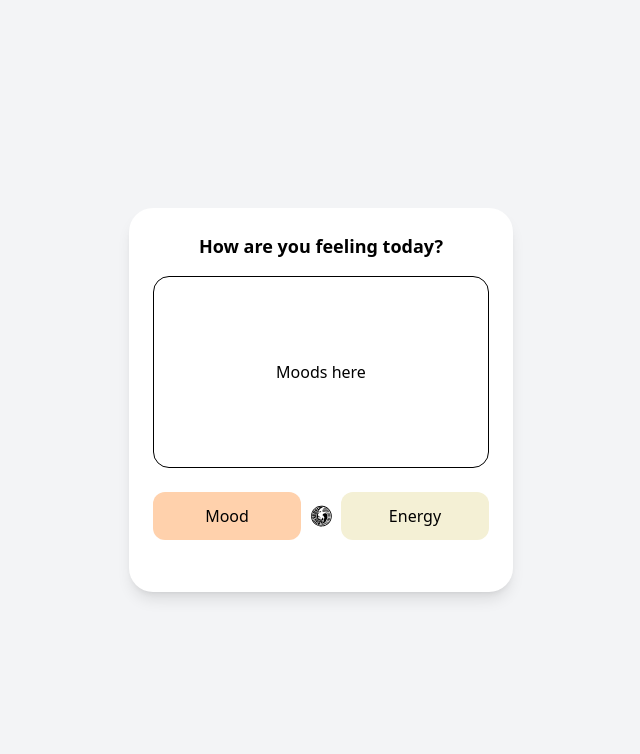
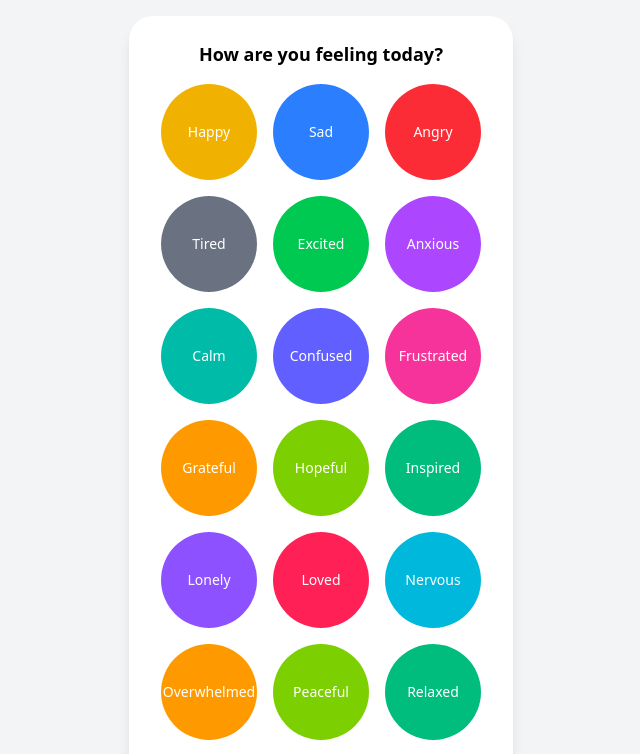
Before and after one commit to arvinsim/mood-tracker, a React (Vite) app: page /mood in a window 1280 px wide. Shown: the top 754 px of the page, without its empty margins (319-959 px from the left). Built offline with nearby package versions, Linux system fonts and the light colour scheme.

Commit message:
Add Mood component and integrate mood selection UI

```diff
--- /dev/null
+++ b/src/components/Mood.tsx
@@ -0,0 +1,14 @@
+interface MoodProps extends React.HTMLAttributes<HTMLDivElement> {
+	children?: React.ReactNode;
+}
+
+export const MoodItem: React.FC<MoodProps> = ({ children, color, ...rest }) => {
+	return (
+		<div
+			className={`${color} rounded-full h-24 w-24 flex items-center justify-center text-white font-medium cursor-pointer transition-transform hover:scale-105 text-sm`}
+			{...rest}
+		>
+			{children}
+		</div>
+	);
+};
--- a/src/routes/__root.tsx
+++ b/src/routes/__root.tsx
@@ -5,7 +5,7 @@ export const Route = createRootRoute({
 	component: () => {
 		return (
 			<div className="min-h-screen flex items-center justify-center bg-gray-100 p-4">
-				<div className="bg-white rounded-3xl shadow-lg p-6 w-full max-w-96 min-h-96">
+				<div className="max-h-screen bg-white rounded-3xl shadow-lg p-6 w-full max-w-96">
 					<Outlet />
 
 					{/* Mood and Energy Buttons */}
--- a/src/routes/mood.tsx
+++ b/src/routes/mood.tsx
@@ -1,10 +1,124 @@
 import { createFileRoute } from "@tanstack/react-router";
+import { MoodItem } from "../components/Mood";
 
 export const Route = createFileRoute("/mood")({
 	component: Mood,
 });
 
 function Mood() {
+	const moods = [
+		{
+			id: 1,
+			name: "Happy",
+			color: "bg-yellow-500",
+		},
+		{
+			id: 2,
+			name: "Sad",
+			color: "bg-blue-500",
+		},
+		{
+			id: 3,
+			name: "Angry",
+			color: "bg-red-500",
+		},
+		{
+			id: 4,
+			name: "Tired",
+			color: "bg-gray-500",
+		},
+		{
+			id: 5,
+			name: "Excited",
+			color: "bg-green-500",
+		},
+		{
+			id: 6,
+			name: "Anxious",
+			color: "bg-purple-500",
+		},
+		{
+			id: 7,
+			name: "Calm",
+			color: "bg-teal-500",
+		},
+		{
+			id: 8,
+			name: "Confused",
+			color: "bg-indigo-500",
+		},
+		{
+			id: 9,
+			name: "Frustrated",
+			color: "bg-pink-500",
+		},
+		{
+			id: 10,
+			name: "Grateful",
+			color: "bg-amber-500",
+		},
+		{
+			id: 11,
+			name: "Hopeful",
+			color: "bg-lime-500",
+		},
+		{
+			id: 12,
+			name: "Inspired",
+			color: "bg-emerald-500",
+		},
+		{
+			id: 13,
+			name: "Lonely",
+			color: "bg-violet-500",
+		},
+		{
+			id: 14,
+			name: "Loved",
+			color: "bg-rose-500",
+		},
+		{
+			id: 15,
+			name: "Nervous",
+			color: "bg-cyan-500",
+		},
+		{
+			id: 16,
+			name: "Overwhelmed",
+			color: "bg-amber-500",
+		},
+		{
+			id: 17,
+			name: "Peaceful",
+			color: "bg-lime-500",
+		},
+		{
+			id: 18,
+			name: "Relaxed",
+			color: "bg-emerald-500",
+		},
+		{
+			id: 19,
+			name: "Stressed",
+			color: "bg-violet-500",
+		},
+		{
+			id: 20,
+			name: "Surprised",
+			color: "bg-rose-500",
+		},
+		{
+			id: 21,
+			name: "Worried",
+			color: "bg-cyan-500",
+		},
+		{
+			id: 22,
+			name: "Other",
+			color: "bg-gray-500",
+		},
+	];
+
 	return (
 		<>
 			{/* Question */}
@@ -13,8 +127,14 @@ function Mood() {
 			</div>
 
 			{/* Circle Area */}
-			<div className="flex items-center justify-center h-48 mb-6 border rounded-2xl">
-				Moods here
+			<div className="flex items-center justify-center">
+				<div className="grid grid-cols-3 gap-4">
+					{moods.map((mood) => (
+						<MoodItem key={mood.id} color={mood.color}>
+							{mood.name}
+						</MoodItem>
+					))}
+				</div>
 			</div>
 		</>
 	);
```
